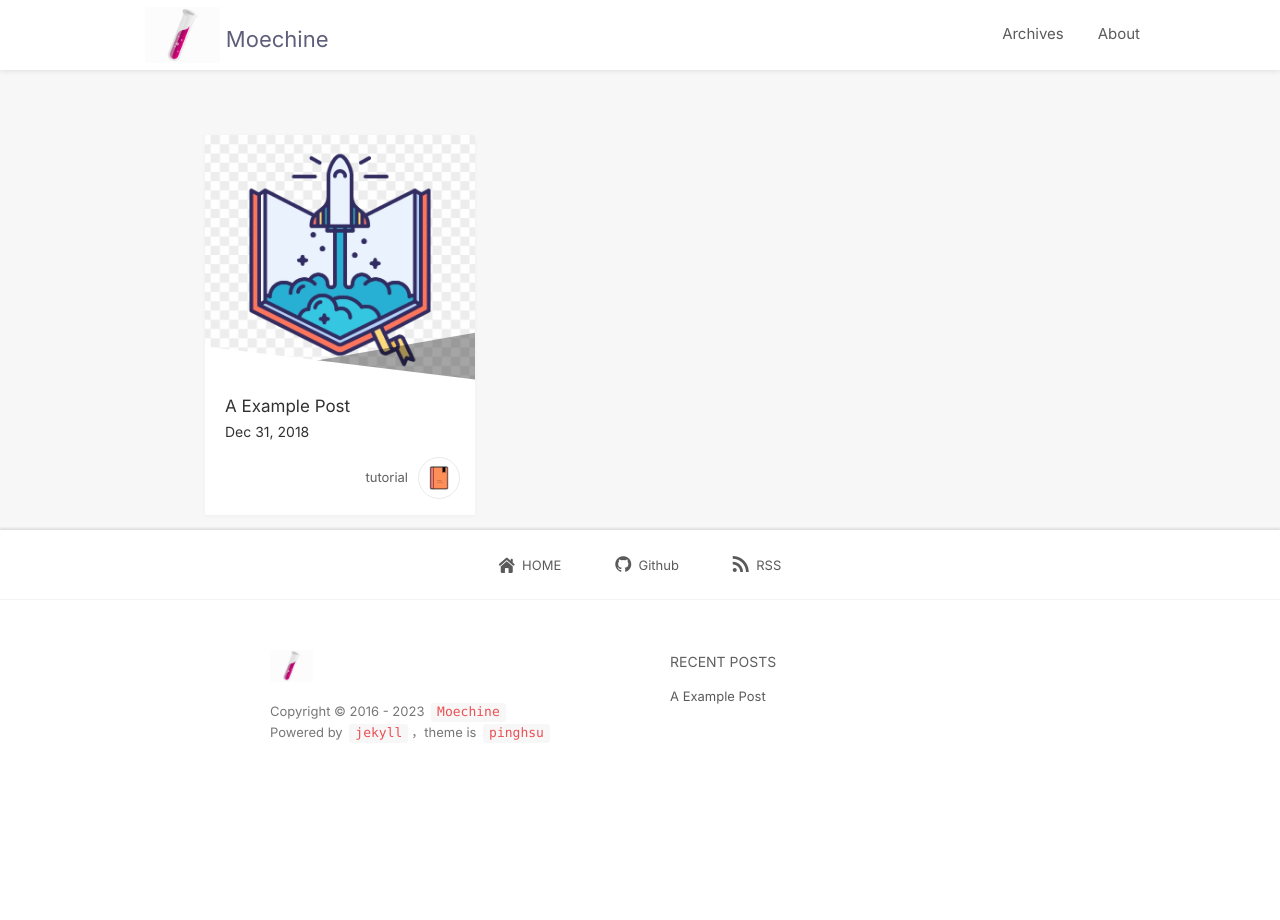
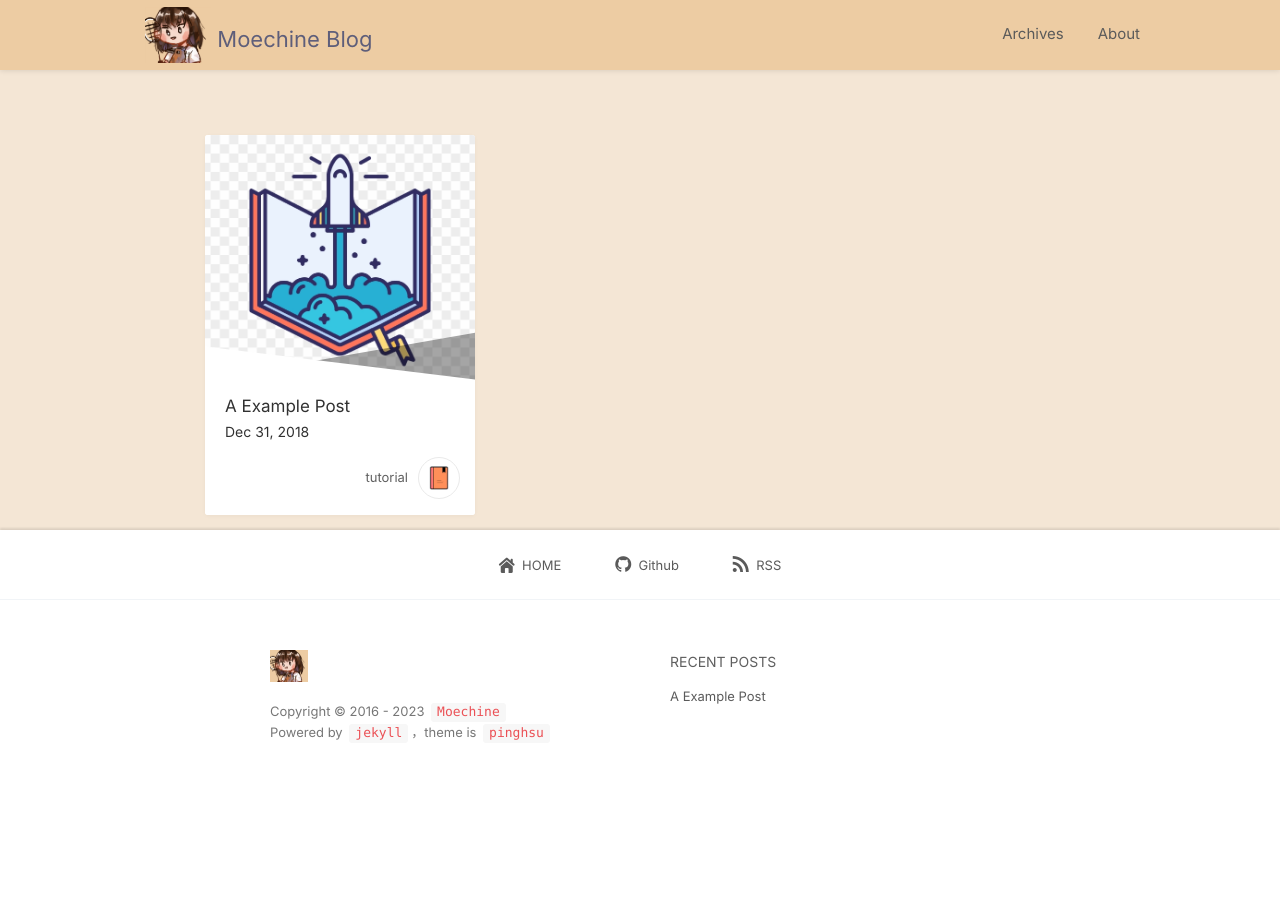
Before and after one commit to Moechinehaa/Moechinehaa.github.io, a Jekyll site: the page built from index.html, in a window 1280 px wide. Built offline with Jekyll 4.4.1, drawn with Linux system fonts in a browser that asks for light colours; nearby versions of some CDN libraries; the list of posts is cut into pages by our own code; comment, search, counter and statistics services are not loaded.

Commit message:
background and layout

```diff
--- a/_config.yml
+++ b/_config.yml
@@ -1,11 +1,11 @@
-name: Moechine
+name: Moechine BLOG
 author: Moechine
 url: https://moechinehaa.github.io/
 baseurl:
 resume_site:
 description: 一些記錄雜談和筆記的地方
-github_username:
-github:
+github_username: Moechinhaa
+github: https://github.com/Moechinhaa
 plugins: [jekyll-paginate]
 permalink: /:year-:month-:day-:title
 paginate: 12
--- a/_includes/footer.html
+++ b/_includes/footer.html
@@ -13,7 +13,7 @@
             <div class="meta-item meta-copyright">
                 <div class="meta-copyright-info">
                     <a href="{{site.resume_site}}" class="info-logo">
-                        <img src="{{ '/style/image/logo.png' | prepend: site.baseurl }}" alt="wonder">
+                        <img src="{{ '/style/image/logo.jpg' | prepend: site.baseurl }}" alt="wonder">
                     </a>
                     <div class="info-text">
                         <p>Copyright &copy; 2016 - {{ site.time | date: '%Y' }} <a href="{{site.resume_site}}"><code>{{ site.author }}</code></a></p>
--- a/_includes/head.html
+++ b/_includes/head.html
@@ -7,8 +7,8 @@
     <meta http-equiv="Cache-Control" content="no-siteapp"/>
     <title>{{ page.title | default: site.name }}</title>
 	<meta name="description" content="{{site.meta_description}}">
-	<link rel="shortcut icon" href="{{ '/style/image/favicon.png' | prepend: site.baseurl }}">
-    <link rel="apple-touch-icon" href="{{ '/style/image/favicon.png' | prepend: site.baseurl }}"/>
+	<link rel="shortcut icon" href="{{ '/style/image/logo.jpg' | prepend: site.baseurl }}">
+    <link rel="apple-touch-icon" href="{{ '/style/image/logo.jpg' | prepend: site.baseurl }}"/>
     <link href="{{ '/style/css/highlight.min.css' | prepend: site.baseurl }}" rel="stylesheet">
     <link href="{{ '/style/css/style.min.css' | prepend: site.baseurl }}" rel="stylesheet">
 	<link rel="stylesheet" href="{{ '/style/css/iconfont/iconfont.css' | prepend: site.baseurl }}">
--- a/_includes/header.html
+++ b/_includes/header.html
@@ -1,8 +1,10 @@
-<header id="header" class="header bg-white">
+
+
+<header id="header" class="header bg-special">
     <div class="navbar-container">
         <a href="{{ '/' | prepend: site.baseurl }}" class="navbar-logo">
-            <img src="{{ '/style/image/logo.png' | prepend: site.baseurl }}" alt="{{ site.name }}" />
-            <span>{{ site.name }}</span>
+            <img src="{{ '/style/image/logo.jpg' | prepend: site.baseurl }}" alt="{{ site.name }}" />
+            <span>Moechine Blog</span>
         </a>
         <div class="navbar-menu">
             <a href="{{ '/archives' | prepend: site.baseurl }}">Archives</a>
--- a/_layouts/post.html
+++ b/_layouts/post.html
@@ -1,8 +1,8 @@
 ---
 layout: default
 ---
-
-<article class="main-content page-page" itemscope itemtype="http://schema.org/Article">
+<div class="main-background">
+<article class="main-content page-page bg-special2" itemscope itemtype="http://schema.org/Article">
     <div class="post-header">
         <h1 class="post-title" itemprop="name headline">
             {{ page.title }}
@@ -26,3 +26,4 @@ layout: default
         </div>
     </div>
 </div>
+</div>
--- a/index.html
+++ b/index.html
@@ -2,6 +2,7 @@
 layout: default
 ---
 
+<div class="main-background">
 <div class="main-content index-page clearfix">
     <div class="post-lists">
         <div class="post-lists-body">
@@ -55,3 +56,4 @@ layout: default
     {% endif %}
 
 </div>
+</div>
--- /dev/null
+++ b/style/css/test.css
@@ -0,0 +1,3 @@
+.navbar-bg{
+    background-color: #d42020;
+}
```
Also changed, not shown: Gemfile.lock (added), preview.png (deleted), preview2.png (deleted), preview3.png (deleted), style/css/style.min.css, style/image/70C4100E-6472-4921-A7A5-F6BB1385E504.jpg (added), style/image/logo.jpg (added), style/image/logo.png (deleted), style/image/logo1.jpg (added), style/image/logo2.jpg (added), 1 other file.
